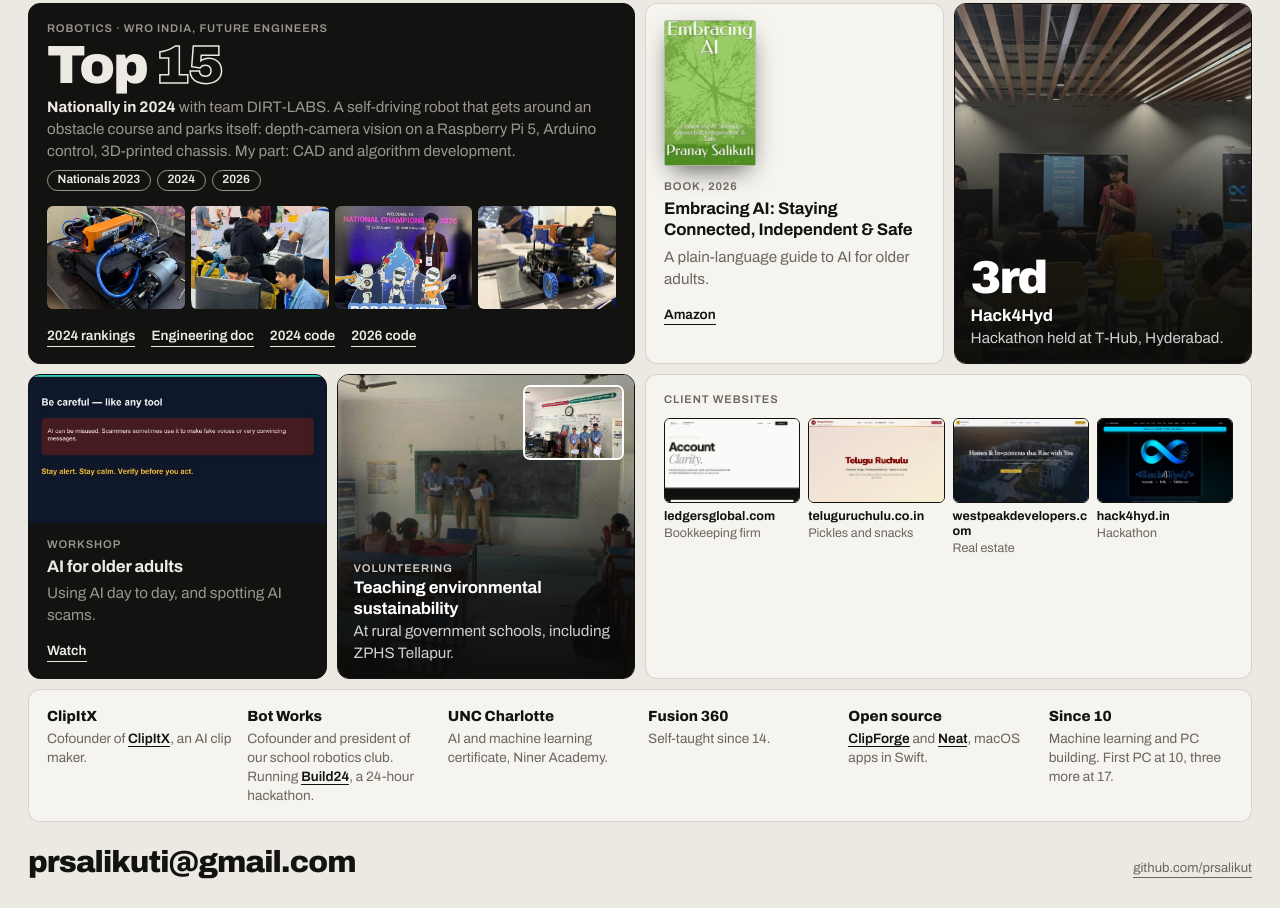
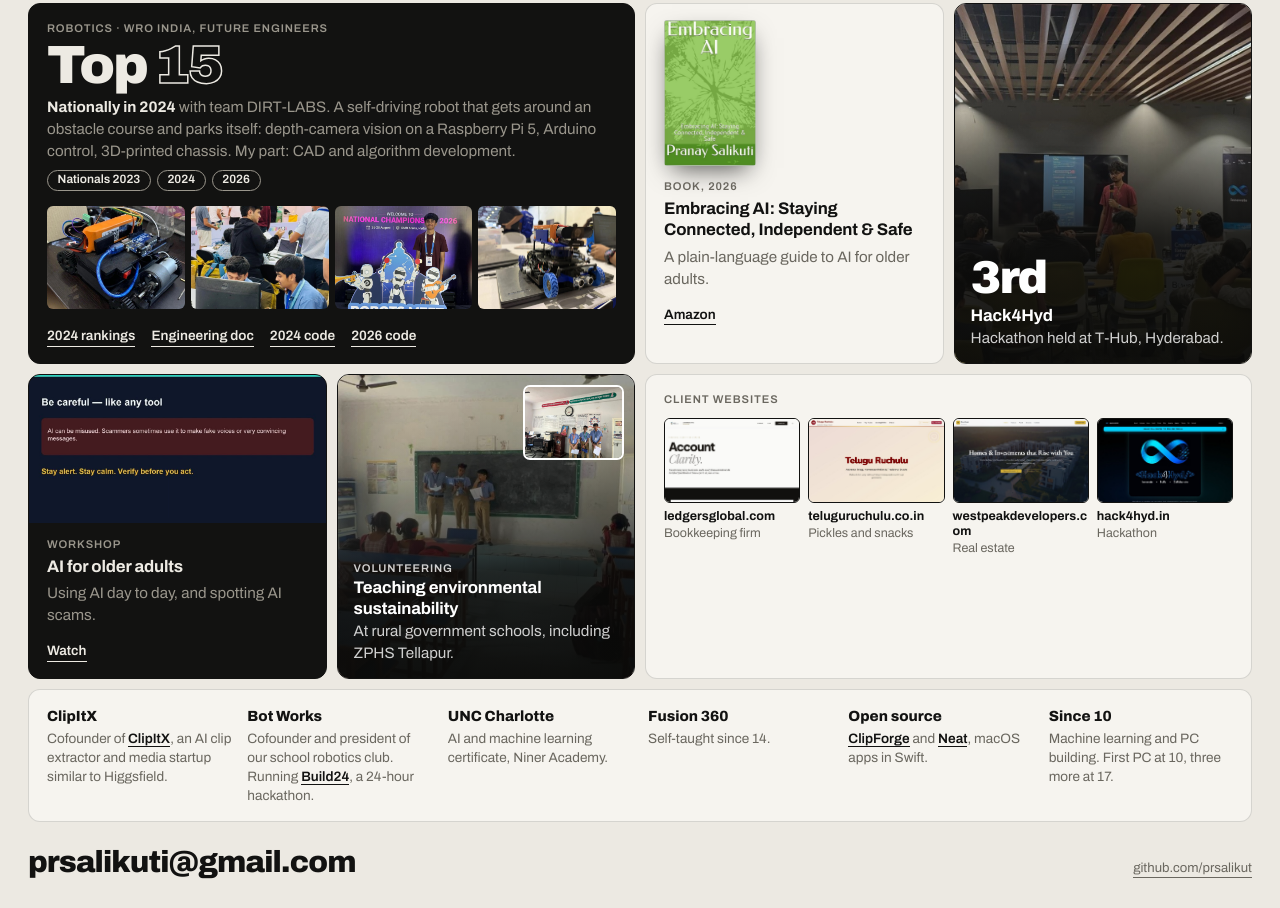
Before and after one commit to prsalikut/pranaysalikuti.com, a plain HTML site: page index.html in a window 1280 px wide. Shown: the part 573-1481 px from the top of the page. Drawn offline with Linux system fonts and the light colour scheme.

Commit message:
Describe ClipItX

```diff
--- a/index.html
+++ b/index.html
@@ -253,7 +253,7 @@ a.c:hover { transform: translateY(-3px); box-shadow: 4px 5px 0 var(--ink); }
     <!-- row 4: everything else -->
     <section class="c s12" aria-label="Also">
       <ul class="also">
-        <li><b>ClipItX</b>Cofounder of <a class="ul" href="https://clipitx.ai/" target="_blank" rel="noopener noreferrer">ClipItX</a>, an AI clip maker.</li>
+        <li><b>ClipItX</b>Cofounder of <a class="ul" href="https://clipitx.ai/" target="_blank" rel="noopener noreferrer">ClipItX</a>, an AI clip extractor and media startup similar to Higgsfield.</li>
         <li><b>Bot Works</b>Cofounder and president of our school robotics club. Running <a class="ul" href="https://bot-works.tech/" target="_blank" rel="noopener noreferrer">Build24</a>, a 24-hour hackathon.</li>
         <li><b>UNC Charlotte</b>AI and machine learning certificate, Niner Academy.</li>
         <li><b>Fusion 360</b>Self-taught since 14.</li>
```
